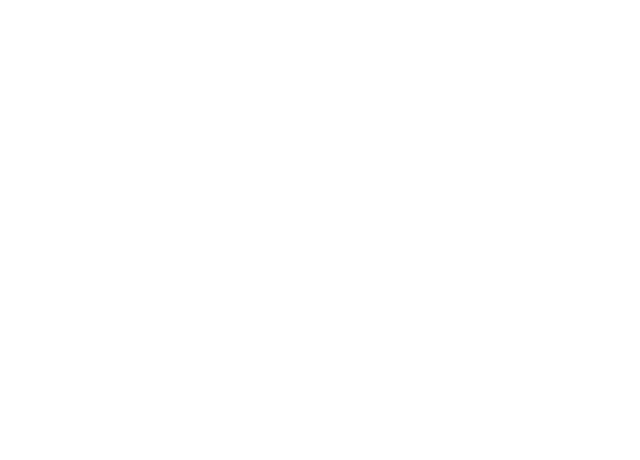
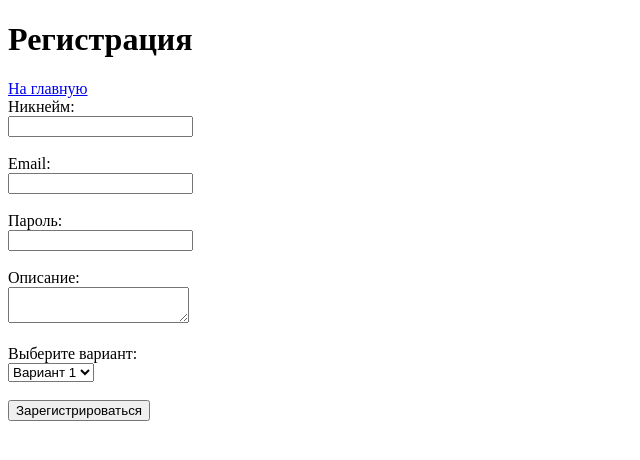
Before and after one commit to c-dvoid/lab-2, a plain HTML site: page sign_up.html in a window 1280 px wide. Shown: the whole page, without its empty margins (0-640 px from the left). Drawn offline with Linux system fonts and the light colour scheme.

Commit message:
фикс ссылок lab-2

```diff
--- a/sign_up.html
+++ b/sign_up.html
@@ -1,14 +1,35 @@
 <!DOCTYPE html>
-<html lang="en">
+<html lang="ru">
 <head>
-    <meta charset="UTF-8">
-    <meta name="viewport" content="width=device-width, initial-scale=1.0">
-    <title>Document</title>
+  <meta charset="UTF-8">
+  <link rel="stylesheet" href="style.css">
+  <title>Регистрация</title>
 </head>
 <body>
-    <a href="index.html"></a>
-    <form action="#">
+  <h1>Регистрация</h1>
+  <a href="index.html">На главную</a>
 
-    </form>
+  <form action="/register" method="post">
+    <label for="nickname">Никнейм:</label><br>
+    <input type="text" id="nickname" name="nickname" required><br><br>
+
+    <label for="email">Email:</label><br>
+    <input type="email" id="email" name="email" required><br><br>
+
+    <label for="password">Пароль:</label><br>
+    <input type="password" id="password" name="password" required><br><br>
+
+    <label for="description">Описание:</label><br>
+    <textarea id="description" name="description"></textarea><br><br>
+
+    <label for="option">Выберите вариант:</label><br>
+    <select id="option" name="option">
+      <option value="option1">Вариант 1</option>
+      <option value="option2">Вариант 2</option>
+      <option value="option3">Вариант 3</option>
+    </select><br><br>
+
+    <button type="submit">Зарегистрироваться</button>
+  </form>
 </body>
 </html>
```
Also changed, not shown: about.html (+2 -1 lines), index.html (+12 -7 lines), sign_in.html (+15 -4 lines), table.html (+2 -1 lines).
